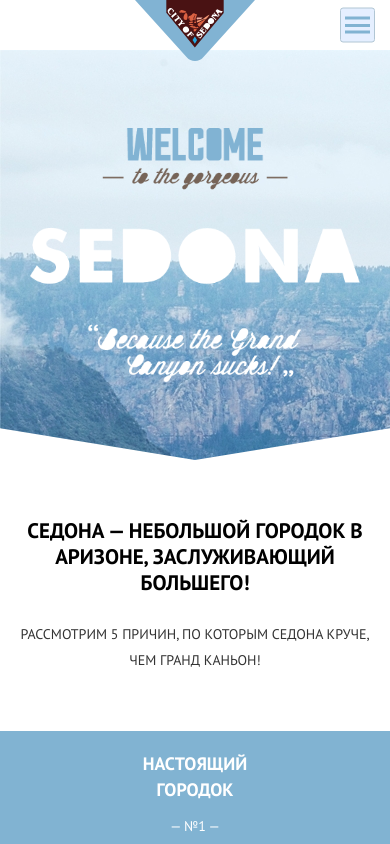
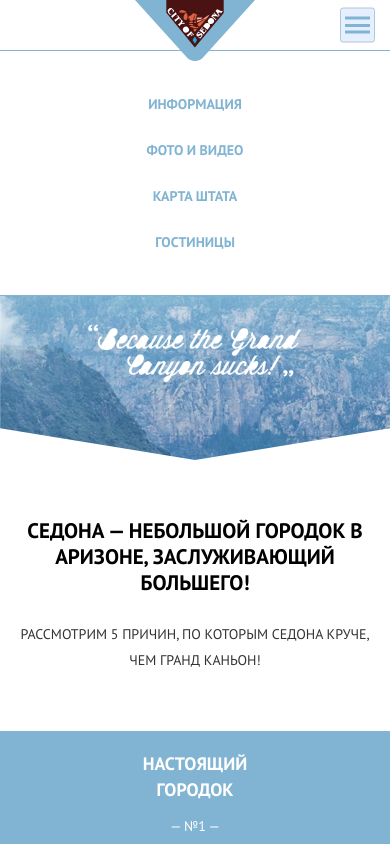
Before and after one commit to shock-dev/sedona, a Vue app: page / in a window 390 px wide. Shown: the top 844 px of the page. Built offline with nearby package versions, Linux system fonts and the light colour scheme.

Commit message:
styles for mobile menu (started)

```diff
--- a/src/scss/components/_header.scss
+++ b/src/scss/components/_header.scss
@@ -72,3 +72,27 @@
     }
   }
 }
+
+.mobile-menu {
+  border-top: 1px solid $blue;
+  border-bottom: 1px solid $blue;
+  position: absolute;
+  z-index: 100;
+  background-color: $white;
+  color: $blue;
+  width: 100%;
+  padding: 30px 20px;
+  display: flex;
+  justify-content: center;
+  text-align: center;
+
+  &__list {
+    width: 50%;
+  }
+
+  &__link {
+    width: 100%;
+    font-weight: 700;
+    padding: 10px;
+  }
+}
```
